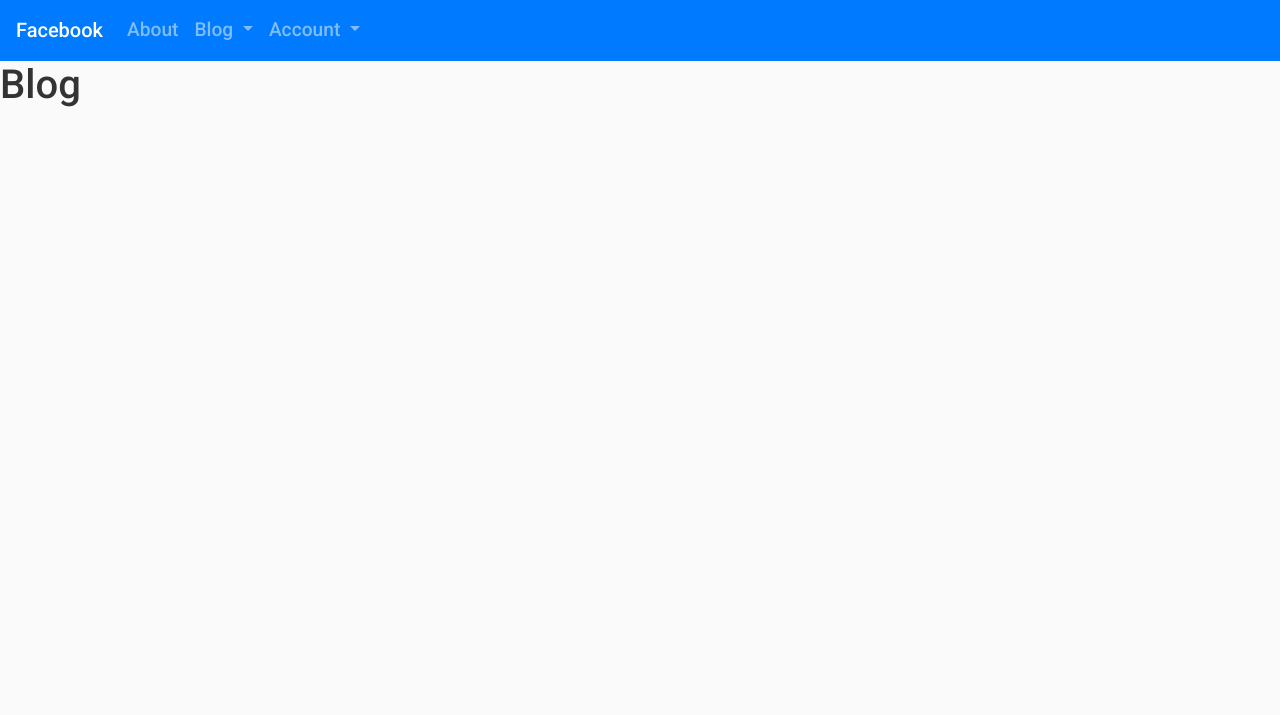
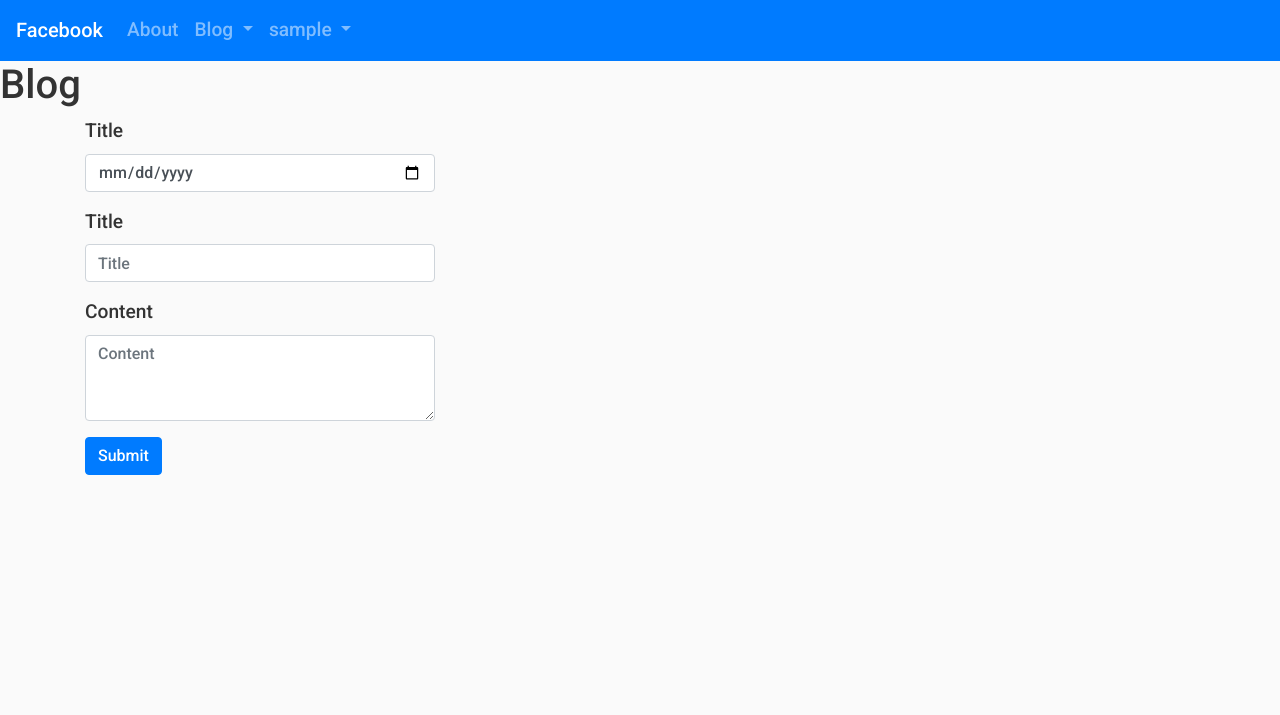
Before and after one commit to namhoai2k1/facebook, a PHP site: page /blog.php in a window 1280 px wide. Shown: the top 715 px of the page. Run offline with PHP 8.4, Linux system fonts and the light colour scheme; the visitor is signed in with stand-in values (Sample User, id 1).

Commit message:
add add-blog

```diff
--- a/view/blog.php
+++ b/view/blog.php
@@ -1,3 +1,9 @@
+<?php
+    session_start();
+    if ($_SESSION['username'] == '') {
+        header('location: login.php');
+    } else {
+?>
 <!DOCTYPE html>
 <html lang="en">
     <head>
@@ -8,12 +14,11 @@
         <link
             rel="stylesheet"
             href="https://cdn.jsdelivr.net/npm/bootstrap@4.6.1/dist/css/bootstrap.min.css"
-
         />
         <script src="https://cdn.jsdelivr.net/npm/jquery@3.5.1/dist/jquery.slim.min.js"></script>
         <script src="https://cdn.jsdelivr.net/npm/popper.js@1.16.1/dist/umd/popper.min.js"></script>
         <script src="https://cdn.jsdelivr.net/npm/bootstrap@4.6.1/dist/js/bootstrap.bundle.min.js"></script>
-        <link rel="stylesheet" href="/view/style/style.css" />
+        <link rel="stylesheet" href="../view/style/style.css" />
         <title>Facebook Login</title>
     </head>
     <body>
@@ -25,7 +30,7 @@
                 <!-- Links -->
                 <ul class="navbar-nav">
                     <li class="nav-item">
-                        <a class="nav-link" href="#">About</a>
+                        <a class="nav-link" href="./about.php">About</a>
                     </li>
                     <li class="nav-item dropdown">
                         <a
@@ -49,11 +54,15 @@
                             id="navbardrop-2"
                             data-toggle="dropdown"
                         >
-                            Account
+                            <?php echo $_SESSION['username']; ?>
                         </a>
                         <div class="dropdown-menu">
-                            <a class="dropdown-item" href="#">Change Password</a>
-                            <a class="dropdown-item" href="#">LogOut</a>
+                            <a class="dropdown-item" href="#"
+                                >Change Password</a
+                            >
+                            <a class="dropdown-item" href="./index.php"
+                                >LogOut</a
+                            >
                         </div>
                     </li>
                 </ul>
@@ -64,7 +73,43 @@
                 <h1>Blog</h1>
             </div>
             <div class="container">
-
+                <div class="row">
+                    <div class="col-md-8 col-lg-4">
+                        <div class="form-container">
+                            <form id="form">
+                                <div class="form-group">
+                                    <label for="title">Title</label>
+                                    <input
+                                        type="date"
+                                        class="form-control"
+                                        id="date"
+                                    />
+                                </div>
+                                <div class="form-group">
+                                    <label for="title">Title</label>
+                                    <input
+                                        type="text"
+                                        class="form-control"
+                                        id="title"
+                                        placeholder="Title"
+                                    />
+                                </div>
+                                <div class="form-group">
+                                    <label for="content">Content</label>
+                                    <textarea
+                                        class="form-control"
+                                        id="content"
+                                        rows="3"
+                                        placeholder="Content"
+                                    ></textarea>
+                                </div>
+                                <button type="submit" class="btn btn-primary">
+                                    Submit
+                                </button>
+                            </form>
+                        </div>
+                    </div>
+                </div>
             </div>
         </main>
         <footer>
@@ -76,5 +121,8 @@
                 </div>
             </div>
         </footer>
+        <?php
+    }
+?>
     </body>
 </html>
```
Also changed, not shown: view/about.php (+2 -5 lines).
